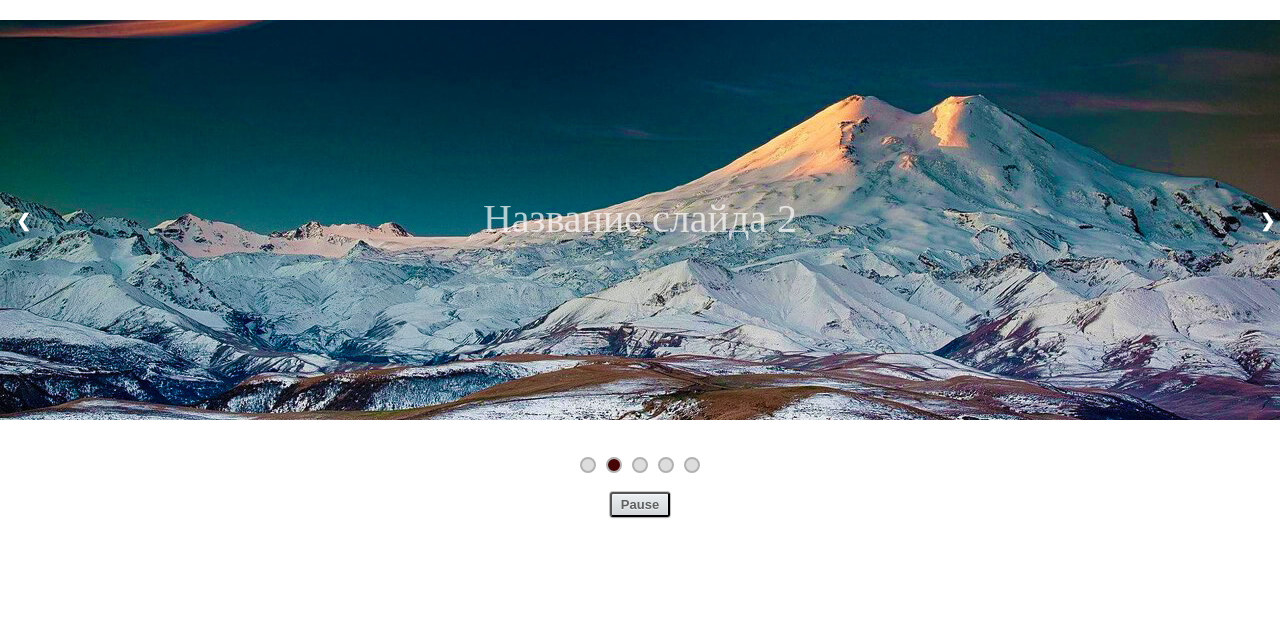
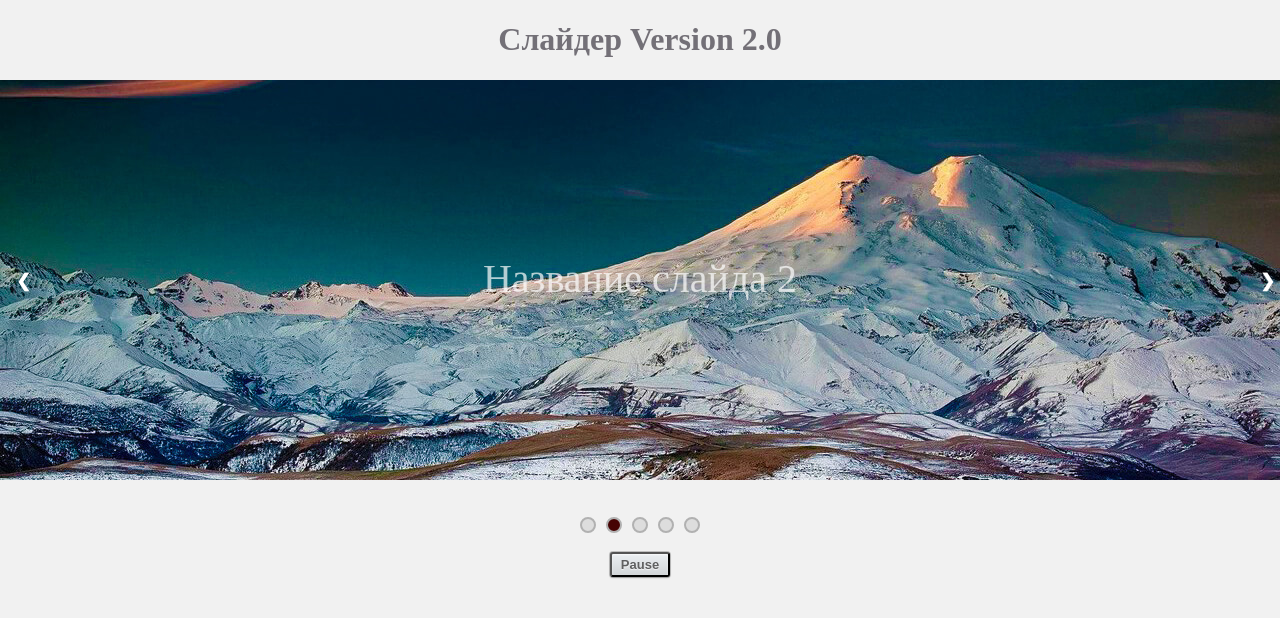
Before and after one commit to MrCok/slider-2, a plain HTML site: page index.html in a window 1280 px wide. Drawn offline with Linux system fonts and the light colour scheme.

Commit message:
мелкие правки

```diff
--- a/css/style.css
+++ b/css/style.css
@@ -5,13 +5,17 @@ these make the slideshow work
 body {
     max-width: 1280px;
     margin: 20px auto;
+    background: #f1f1f1;
+}
+h1 {
+    text-align: center;
+    color: #737077;
 }
 .slides {
     position: relative;
     height: 400px;
     padding: 0px;
     margin: 0px;
-    list-style-type: none;
 }
 
 .slide {
--- a/index.html
+++ b/index.html
@@ -5,10 +5,11 @@
     <meta name="viewport" content="width=device-width, initial-scale=1.0">
     <meta http-equiv="X-UA-Compatible" content="ie=edge">
     <link rel="stylesheet" href="css/style.css">
-    <title>Document</title>
+    <title>Слайдер 2 | Экзамен</title>
 </head>
 <body>
     <div class="slides-block">
+        <h1>Слайдер Version 2.0</h1>
         <div id="slides" class="slides">
             <div class="slide active"><span>Название слайда 1</span></div>
             <div class="slide"><span>Название слайда 2</span></div>
@@ -21,6 +22,8 @@
         <a class="next" id="next">&#10095;</a>
 
     </div>
+
+
 
     <ol class="indicators">
         <li id="s1" class="indicator actives" data-slide-to="0"></li>
--- a/js/main.js
+++ b/js/main.js
@@ -97,7 +97,7 @@ let pressKey = (e) => {
     if(e.key === "ArrowRight") {
         nextSlide();
     }
-    if(e.key === 13) {
+    if(e.key === "") {
         pauseSlideShow();
     }
 };
```
